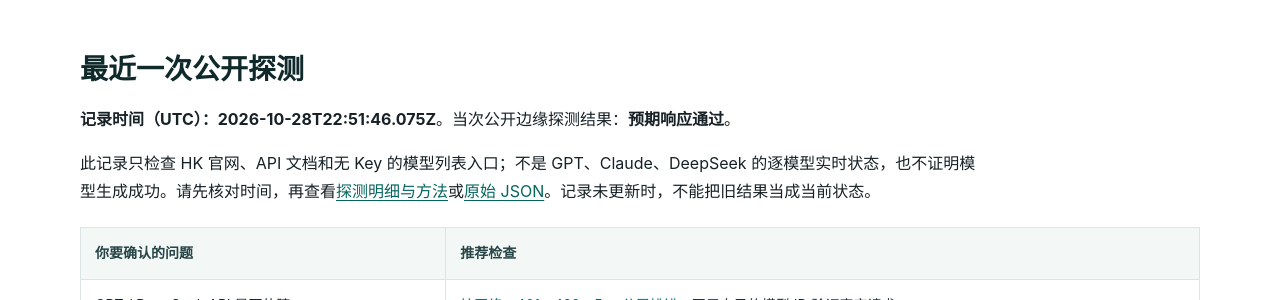
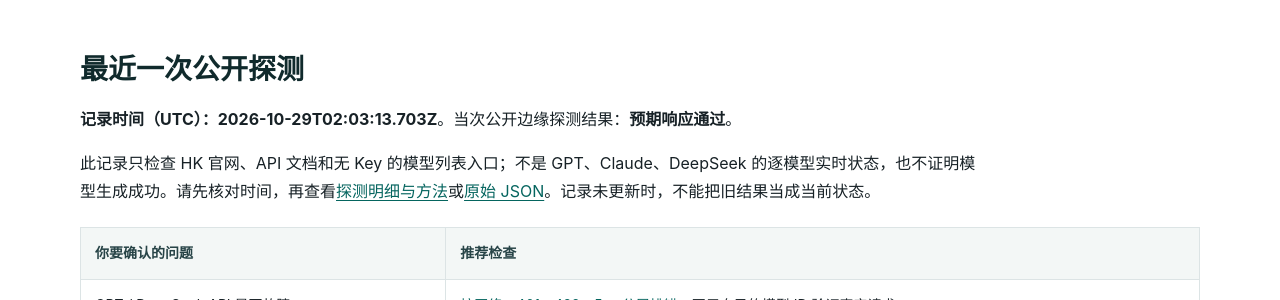
Before and after one commit to KKWANG4444/api-status, a Jekyll site: the page built from index.md, in a window 1280 px wide and 900 px high, scrolled down 364 px. Shown: the part 151-451 px from the top of the window. Built offline with Jekyll 4.4.1, drawn with Linux system fonts in a browser that asks for light colours.

Commit message:
chore: update public edge status

```diff
--- a/_data/status.json
+++ b/_data/status.json
@@ -1,7 +1,7 @@
 {
   "status": "operational",
-  "checked_at": "2026-10-28T22:51:46.075Z",
-  "duration_ms": 462,
+  "checked_at": "2026-10-29T02:03:13.703Z",
+  "duration_ms": 684,
   "overall": true,
   "components": [
     {
@@ -10,7 +10,7 @@
       "url": "https://www.aifast.hk/",
       "ok": true,
       "status": 200,
-      "elapsed_ms": 371,
+      "elapsed_ms": 683,
       "content_type": "text/html; charset=utf-8",
       "detail": "Expected public edge response"
     },
@@ -20,7 +20,7 @@
       "url": "https://api.aifast.hk/",
       "ok": true,
       "status": 200,
-      "elapsed_ms": 370,
+      "elapsed_ms": 289,
       "content_type": "text/html",
       "detail": "Expected public edge response"
     },
@@ -30,7 +30,7 @@
       "url": "https://www.aifast.hk/v1/models",
       "ok": true,
       "status": 401,
-      "elapsed_ms": 426,
+      "elapsed_ms": 395,
       "content_type": "application/json; charset=utf-8",
       "detail": "Expected public edge response"
     }
--- a/data/status.json
+++ b/data/status.json
@@ -1,7 +1,7 @@
 {
   "status": "operational",
-  "checked_at": "2026-10-28T22:51:46.075Z",
-  "duration_ms": 462,
+  "checked_at": "2026-10-29T02:03:13.703Z",
+  "duration_ms": 684,
   "overall": true,
   "components": [
     {
@@ -10,7 +10,7 @@
       "url": "https://www.aifast.hk/",
       "ok": true,
       "status": 200,
-      "elapsed_ms": 371,
+      "elapsed_ms": 683,
       "content_type": "text/html; charset=utf-8",
       "detail": "Expected public edge response"
     },
@@ -20,7 +20,7 @@
       "url": "https://api.aifast.hk/",
       "ok": true,
       "status": 200,
-      "elapsed_ms": 370,
+      "elapsed_ms": 289,
       "content_type": "text/html",
       "detail": "Expected public edge response"
     },
@@ -30,7 +30,7 @@
       "url": "https://www.aifast.hk/v1/models",
       "ok": true,
       "status": 401,
-      "elapsed_ms": 426,
+      "elapsed_ms": 395,
       "content_type": "application/json; charset=utf-8",
       "detail": "Expected public edge response"
     }
```
